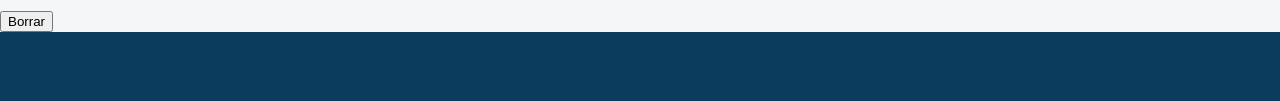
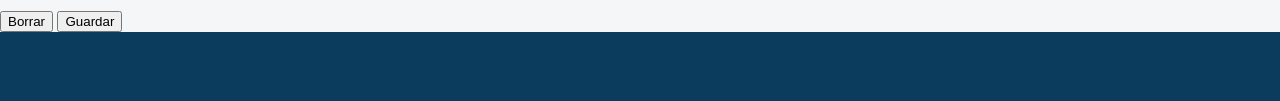
Before and after one commit to gamboamauricio284-hash/mate10-liceo-tarrazu-2026, a plain HTML site: page index.html in a window 1280 px wide. Shown: the part 525-626 px from the top of the page. Drawn offline with Linux system fonts and the light colour scheme.

Commit message:
Add save button to the HTML layout

```diff
--- a/index.html
+++ b/index.html
@@ -54,6 +54,7 @@
 
 <div style="margin-top:10px;">
   <button id="clearBtn" type="button">Borrar</button>
+  <button id="saveBtn" type="button">Guardar</button>
 </div>
 
 <style>
```
